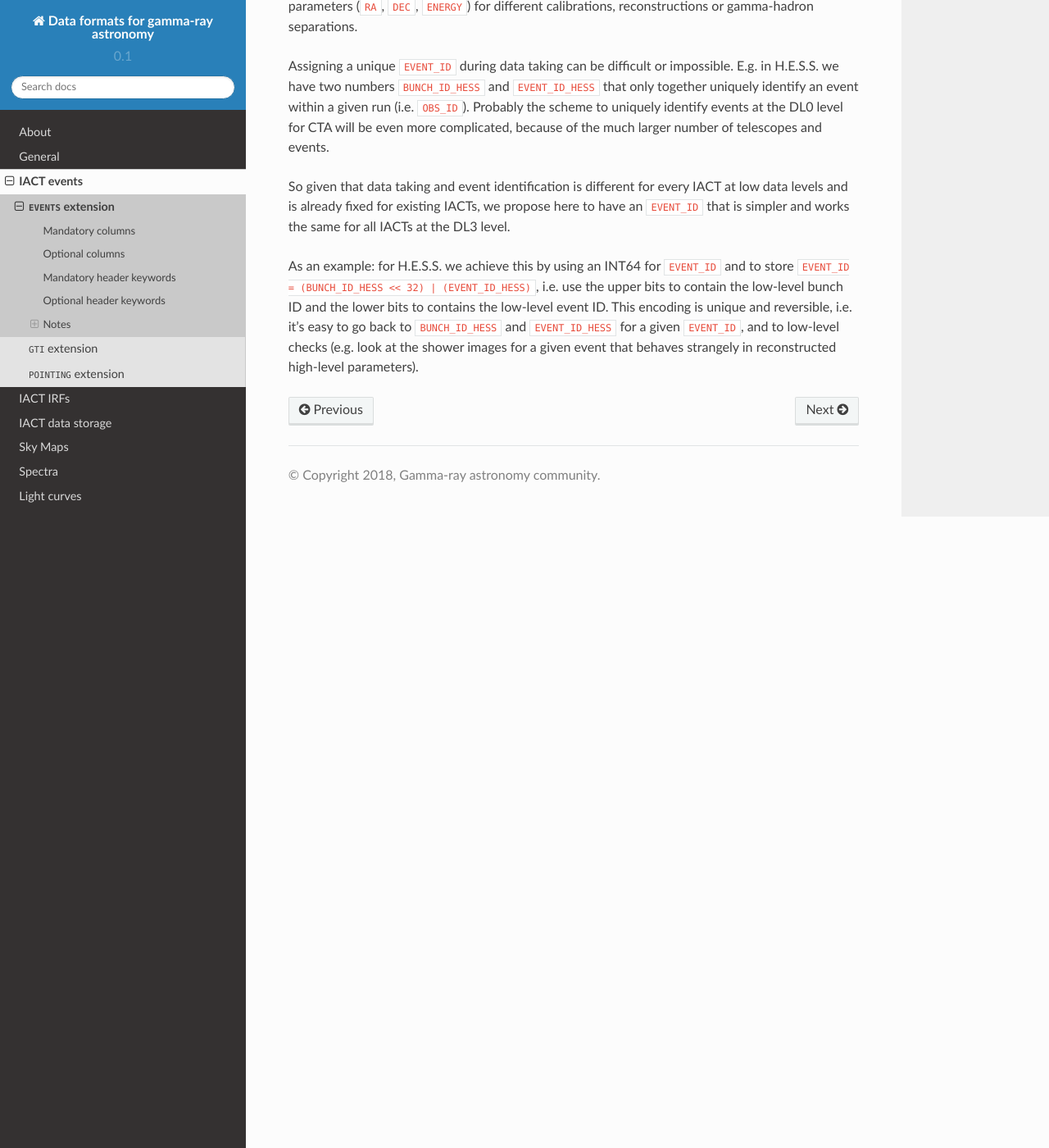
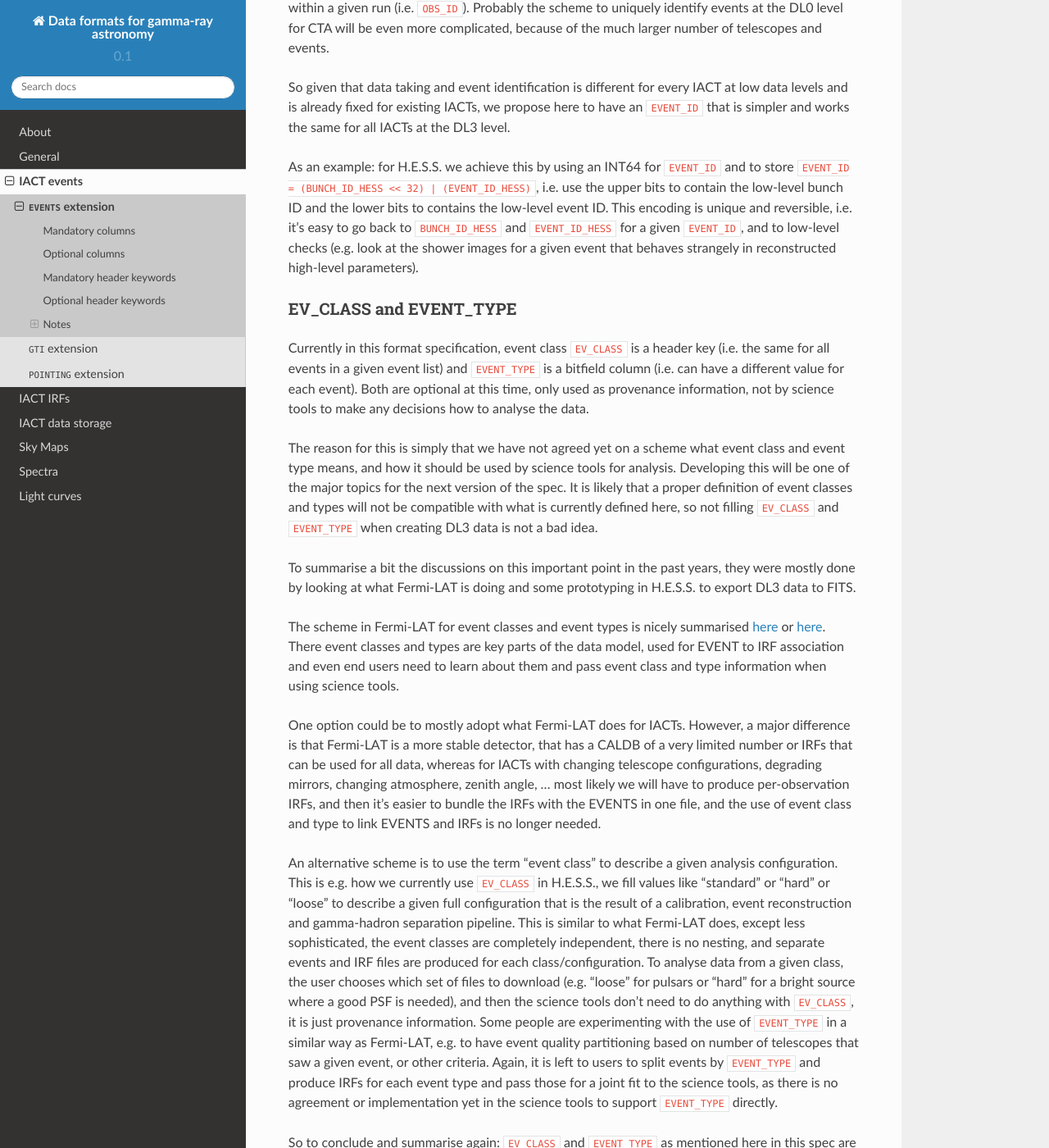
Before and after one commit to open-gamma-ray-astro/gamma-astro-data-formats, a Sphinx documentation site: the page built from source/events/events.rst, in a window 1280 px wide and 1400 px high, scrolled down 6868 px. Shown: the whole window at 82% size. Built offline with Sphinx 7.4.7 and the Read the Docs theme 2.0.0, drawn with Linux system fonts in a browser that asks for light colours; some of the changed text lies outside the part shown.

Commit message:
Big improvement of event list spec (more explanations, not many changes)

```diff
--- a/source/events/events.rst
+++ b/source/events/events.rst
@@ -19,19 +19,16 @@
 We follow the `OGIP event list`_ standard.
 
 * ``EVENT_ID`` type: int64
-    * Event identification number at the DL3 level
-      (lower data levels could be different, see note below).
+    * Event identification number at the DL3 level.
+      See notes on :ref:`iact-events-event-id` below.
 * ``TIME`` type: float64, unit: s
     * Event time (see :ref:`time`)
 * ``RA`` type: float, unit: deg
     * Reconstructed event Right Ascension (see :ref:`coords-radec`).
-      See also `HFWG Recommendation R3`_ for the OGIP standard.
 * ``DEC`` type: float, unit: deg
     * Reconstructed event Declination (see :ref:`coords-radec`).
-      See also `HFWG Recommendation R3`_ for the OGIP standard.
 * ``ENERGY`` type: float, unit: TeV
     * Reconstructed event energy.
-
 
 Optional columns
 ----------------
@@ -127,16 +124,17 @@
       which positions given in either the header or data are expressed.
       (options: 'ICRS', 'FK5').
       See also `HFWG Recommendation R3`_ for the OGIP standard.
-
-
-Optional header keywords
-------------------------
-
 * ``ORIGIN`` type: string
     * Organisation that created the FITS file.
-* ``OBSERVER`` type: string
-    * Name of observer (e.g. 'Joe Public'). This could be for example the PI
-      of a proposal.
+      This can be the same as ``TELESCOP`` (e.g. "HESS"), but it could
+      also be different if an organisation has multiple telescopes (e.g. "NASA" or "ESO").
+* ``TELESCOP`` type: string
+    * Telescope (e.g. 'CTA', 'HESS', 'VERITAS', 'MAGIC')
+* ``INSTRUME`` type: string
+    * Instrument used to aquire the data contained in the file.
+      Each organisation and telescop has to define this.
+      E.g. for CTA it could be 'North' and 'South', or sub-array configurations,
+      this has not been defined yet.
 * ``CREATOR`` type: string
     * Software that created the file. When appropriate, the value of the
       ``CREATOR`` keyword should also reference the specific version of the
@@ -149,25 +147,26 @@
       processing that is performed on the file after it is created.
       For more reading on the OGIP standard, see
       `here <https://heasarc.gsfc.nasa.gov/docs/heasarc/ofwg/docs/ofwg_recomm/r7.html>`_.
+
+
+Optional header keywords
+------------------------
+
+* ``OBSERVER`` type: string
+    * Name of observer. This could be for example the PI of a proposal.
 * ``CREATED`` type: string
     * Time when file was created in ISO standard date representation
       "ccyy-mm-ddThh:mm:ss" (UTC)
+* ``OBJECT`` type: string
+    * Observed object (e.g. 'Crab')
 * ``RA_OBJ`` type: float, unit: deg
     * Right ascension of ``OBJECT``
 * ``DEC_OBJ`` type: float, unit: deg
     * Declination of ``OBJECT``
-* ``TELESCOP`` type: string
-    * Telescope (e.g. 'CTA', 'HESS', 'VERITAS', 'MAGIC')
-* ``INSTRUME`` type: string
-    * Instrument used to aquire the data contained in the file
-      (e.g. 'North', 'South')
-* ``OBJECT`` type: string
-    * Observed object (e.g. 'Crab')
 * ``OBS_MODE`` type: string
-    * Observation mode (e.g. 'WOBBLE', 'SCAN', 'SLEW', or any mode that is
-      supported by ``TELESCOP``; string should be upper case)
+    * Observation mode. See notes on :ref:`iact-events-obs-mode` below.
 * ``EV_CLASS`` type: str
-    * Event class (the 'cut' that has been used, e.g. 'STD', 'HARD', 'SOFT')'.
+    * Event class. See notes on :ref:`iact-events-class-type` below.
 * ``TELAPSE`` type: float, unit: s
     * Time interval between start and stop time (``TELAPSE=TSTOP-TSTART``).
       Any gaps due to bad weather, or high background counts and/or other
@@ -205,31 +204,29 @@
     * Zenith equivalent mean system trigger rate
 * ``MUONEFF`` type: float
     * Mean muon efficiency
-    * TODO: define how muon efficiency is defined (it's very tricky to get a
-      comparable number in HESS from HD and PA calibration)
 * ``BROKPIX`` type: float
     * Fraction of broken pixels (0.15 means 15% broken pixels)
 * ``AIRTEMP`` type: float, unit: deg C
    * Mean air temperature at ground during the observation.
 * ``PRESSURE`` type: float, unit: hPa
    * Mean air pressure at ground during the observation.
-* ``NSBLEVEL`` type: float, unit: a.u.
-   * Measure for NSB level
-   * TODO: how is this defined? at least leave a comment if it doesn't have
-     a clear definition and can only be used in one chain.
 * ``RELHUM`` type: float
    * Relative humidity
-   * TODO: link to definition ... wikipedia?
+* ``NSBLEVEL`` type: float, unit: a.u.
+   * Measure for night sky background level
 
+.. _iact-events-notes:
 
 Notes
 -----
 
-EVENT_ID column
-~~~~~~~~~~~~~~~
+This paragraph contains some explanatory notes on some of the columns
+and header keys mentioned above.
 
-This paragraph contains some explanatory notes concerning the requirements
-and recommendations on ``EVENT_ID``.
+.. _iact-events-event-id:
+
+EVENT_ID
+~~~~~~~~
 
 Most analyses with high-level science tools don't need ``EVENT_ID`` information.
 But being able to uniquely identify every event is important, e.g. when
@@ -245,15 +242,93 @@
 number of telescopes and events.
 
 So given that data taking and event identification is different for every IACT
-at low data levels and is already fixed for existing IACTs, we propose here
-to have an ``EVENT_ID`` that is simpler and works the same for all IACTs at
-the DL3 level.
+at low data levels and is already fixed for existing IACTs, we propose here to
+have an ``EVENT_ID`` that is simpler and works the same for all IACTs at the DL3
+level.
 
 As an example: for H.E.S.S. we achieve this by using an INT64 for ``EVENT_ID``
-and to store ``EVENT_ID = (BUNCH_ID_HESS << 32) | (EVENT_ID_HESS)``, i.e.
-use the upper bits to contain the low-level bunch ID and the lower bits
-to contains the low-level event ID.
-This encoding is unique and reversible, i.e. it's easy to go back to
-``BUNCH_ID_HESS`` and ``EVENT_ID_HESS`` for a given ``EVENT_ID``,
-and to low-level checks (e.g. look at the shower images for a given event
-that behaves strangely in reconstructed high-level parameters).
+and to store ``EVENT_ID = (BUNCH_ID_HESS << 32) | (EVENT_ID_HESS)``, i.e. use
+the upper bits to contain the low-level bunch ID and the lower bits to contains
+the low-level event ID. This encoding is unique and reversible, i.e. it's easy
+to go back to ``BUNCH_ID_HESS`` and ``EVENT_ID_HESS`` for a given ``EVENT_ID``,
+and to low-level checks (e.g. look at the shower images for a given event that
+behaves strangely in reconstructed high-level parameters).
+
+.. _iact-events-class-type:
+
+EV_CLASS and EVENT_TYPE
+~~~~~~~~~~~~~~~~~~~~~~~
+
+Currently in this format specification, event class ``EV_CLASS`` is a header key
+(i.e. the same for all events in a given event list) and ``EVENT_TYPE`` is a
+bitfield column (i.e. can have a different value for each event). Both are
+optional at this time, only used as provenance information, not by science tools
+to make any decisions how to analyse the data.
+
+The reason for this is simply that we have not agreed yet on a scheme what event
+class and event type means, and how it should be used by science tools for
+analysis. Developing this will be one of the major topics for the next version
+of the spec. It is likely that a proper definition of event classes and types
+will not be compatible with what is currently defined here, so not filling
+``EV_CLASS`` and ``EVENT_TYPE`` when creating DL3 data is not a bad idea.
+
+To summarise a bit the discussions on this important point in the past years,
+they were mostly done by looking at what Fermi-LAT is doing and some
+prototyping in H.E.S.S. to export DL3 data to FITS.
+
+The scheme in Fermi-LAT for event classes and event types is nicely summarised
+`here
+<https://github.com/gammapy/PyGamma15/blob/gh-pages/talks/fermi2/fermi_advanced_v0.pdf>`__
+or `here
+<https://fermi.gsfc.nasa.gov/ssc/data/analysis/documentation/Cicerone/Cicerone_Data/LAT_DP.html>`__.
+There event classes and types are key parts of the data model, used for EVENT to
+IRF association and even end users need to learn about them and pass event class
+and type information when using science tools.
+
+One option could be to mostly adopt what Fermi-LAT does for IACTs. However, a
+major difference is that Fermi-LAT is a more stable detector, that has a CALDB
+of a very limited number or IRFs that can be used for all data, whereas for
+IACTs with changing telescope configurations, degrading mirrors, changing
+atmosphere, zenith angle, ... most likely we will have to produce per-observation
+IRFs, and then it's easier to bundle the IRFs with the EVENTS in one file,
+and the use of event class and type to link EVENTS and IRFs is no longer needed.
+
+An alternative scheme is to use the term "event class" to describe a given
+analysis configuration. This is e.g. how we currently use ``EV_CLASS`` in
+H.E.S.S., we fill values like "standard" or "hard" or "loose" to describe a
+given full configuration that is the result of a calibration, event
+reconstruction and gamma-hadron separation pipeline. This is similar to what
+Fermi-LAT does, except less sophisticated, the event classes are completely
+independent, there is no nesting, and separate events and IRF files are produced
+for each class/configuration. To analyse data from a given class, the user
+chooses which set of files to download (e.g. "loose" for pulsars or "hard" for a
+bright source where a good PSF is needed), and then the science tools don't need
+to do anything with ``EV_CLASS``, it is just provenance information. Some people
+are experimenting with the use of ``EVENT_TYPE`` in a similar way as Fermi-LAT,
+e.g. to have event quality partitioning based on number of telescopes that saw a
+given event, or other criteria. Again, it is left to users to split events by
+``EVENT_TYPE`` and produce IRFs for each event type and pass those for a joint
+fit to the science tools, as there is no agreement or implementation yet in the
+science tools to support ``EVENT_TYPE`` directly.
+
+So to conclude and summarise again: ``EV_CLASS`` and ``EVENT_TYPE`` as mentioned
+here in this spec are optional and very preliminary. Defining event class and
+type for IACTs needs more prototyping by the science tools and current IACTs and
+CTA and discussion, and then a proposal for a specification.
+
+.. _iact-events-obs-mode:
+
+OBS_MODE
+~~~~~~~~
+
+The observation mode ``OBS_MODE`` is currently provenance information, not used
+by science tools to decide how to analyse the data. There is no set of defined
+modes yet. Thus, at the moment it is optional.
+
+Just to give an example: in H.E.S.S. the values of "WOBBLE" for wobble
+observations (pointing slightly off target) and "SCAN" for Galactic plane survey
+observation on a grid of sky positions (not wrt. a specific target) is used.
+
+It is likely that ``OBS_MODE`` in the future will be a key piece of information
+in the DL3 data model, defining the observation mode (e.g. pointed, divergent,
+slewing, ...) and being required to analyse the data correctly.
```
